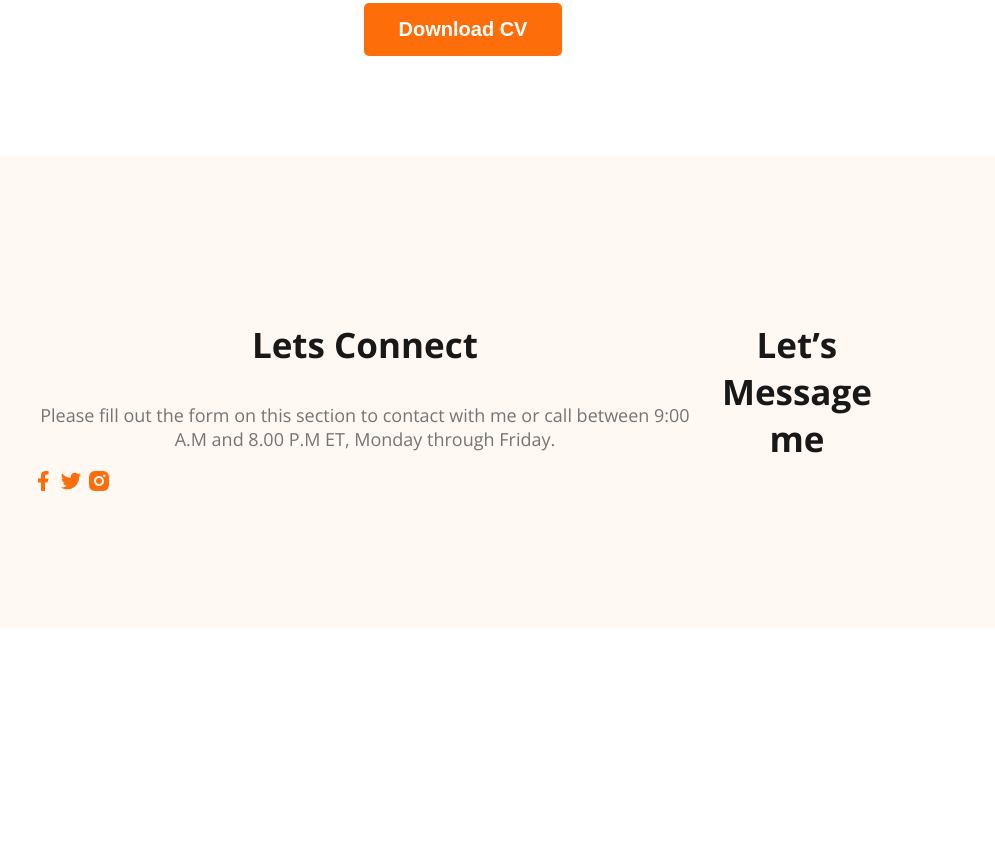
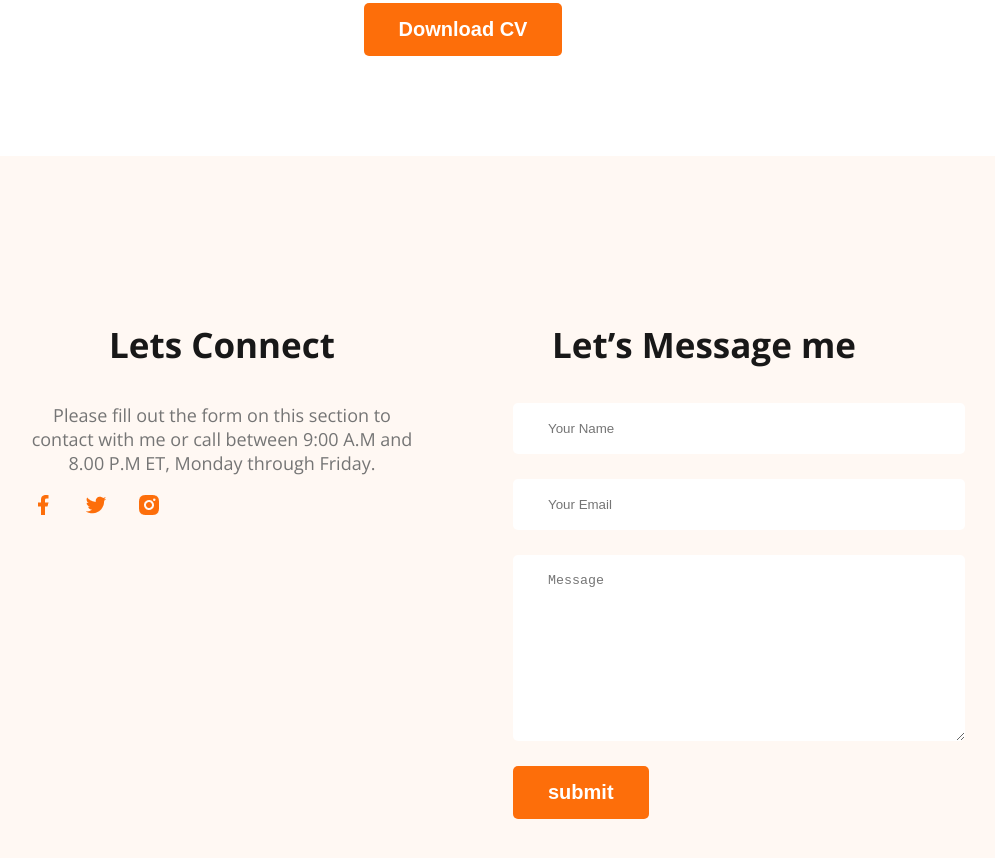
Before and after one commit to AthkiaAziza/webdeveloper-portfolio, a plain HTML site: page index.html in a window 1280 px wide. Shown: the part 3162-4020 px from the top of the page, without its empty margins (177-1172 px from the left). Before the commit the page ends 3798 px from the top, so only its background shows below. Drawn offline with nearby package versions, Linux system fonts and the light colour scheme.

Commit message:
finished footer section with contact form

```diff
--- a/index.html
+++ b/index.html
@@ -175,6 +175,12 @@
     </div>
     <div class="footer-column">
         <h3 class="section-title">Let’s Message me</h3>
+        <form class="contact" action="">
+            <input type="text" placeholder="Your Name">
+            <input type="email" name="" placeholder="Your Email" id="">
+            <textarea name="" placeholder="Message" id="" cols="30" rows="10"></textarea>
+            <input class="btn-primary" type="submit" value="submit">
+        </form>
     </div>
     </footer>
 
--- a/styles/portfolio.css
+++ b/styles/portfolio.css
@@ -183,7 +183,7 @@ main section {
     margin-bottom: 10px;
 }
 
-.resume-container hr{
+.resume-container hr {
     margin: 30px;
 }
 
@@ -195,7 +195,28 @@ main section {
 /* footer style  */
 footer {
     display: flex;
+    gap: 100px;
     background: #FFF8F3;
-    padding: 130px 200px ;
+    padding: 130px 200px;
     margin-top: 100px;
 }
+
+.footer-column {
+    width: 50%;
+}
+
+.social-links a {
+    margin-right: 25px;
+}
+
+.contact input[type=text], .contact input[type=email],
+textarea {
+    display: block;
+    margin-bottom: 25px;
+    padding: 18px 35px;
+    color: #757575;
+    border-radius: 5px;
+    background: #FFF;
+    border: 0;
+    width: 100%;
+}
```
